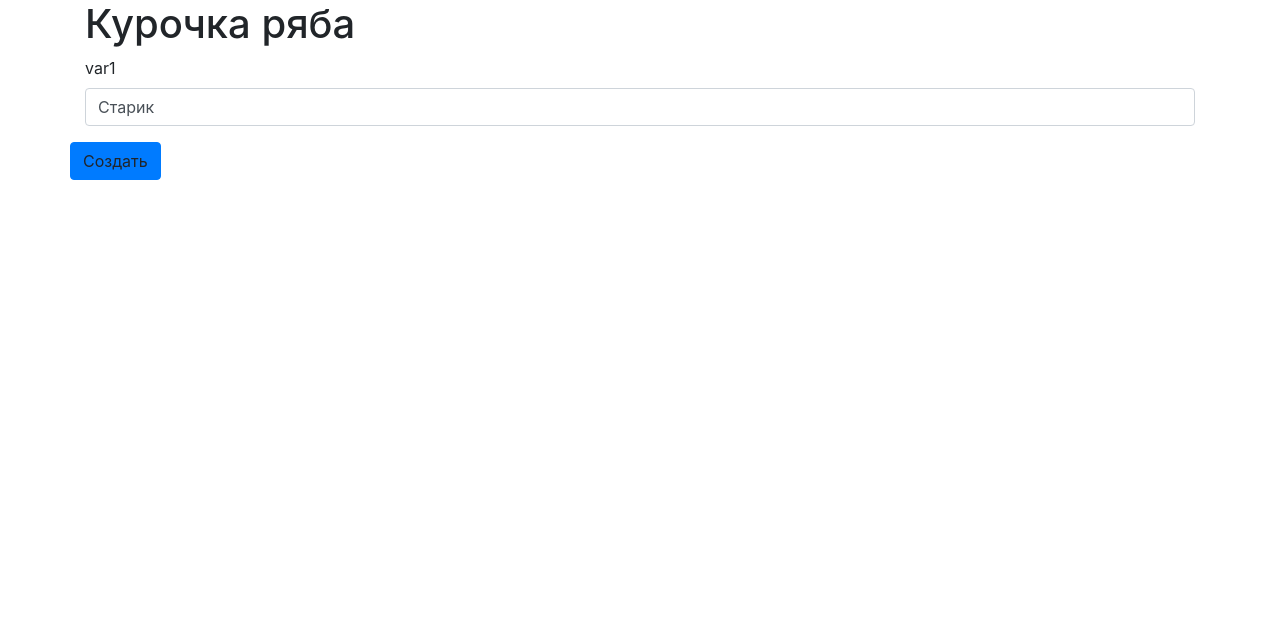
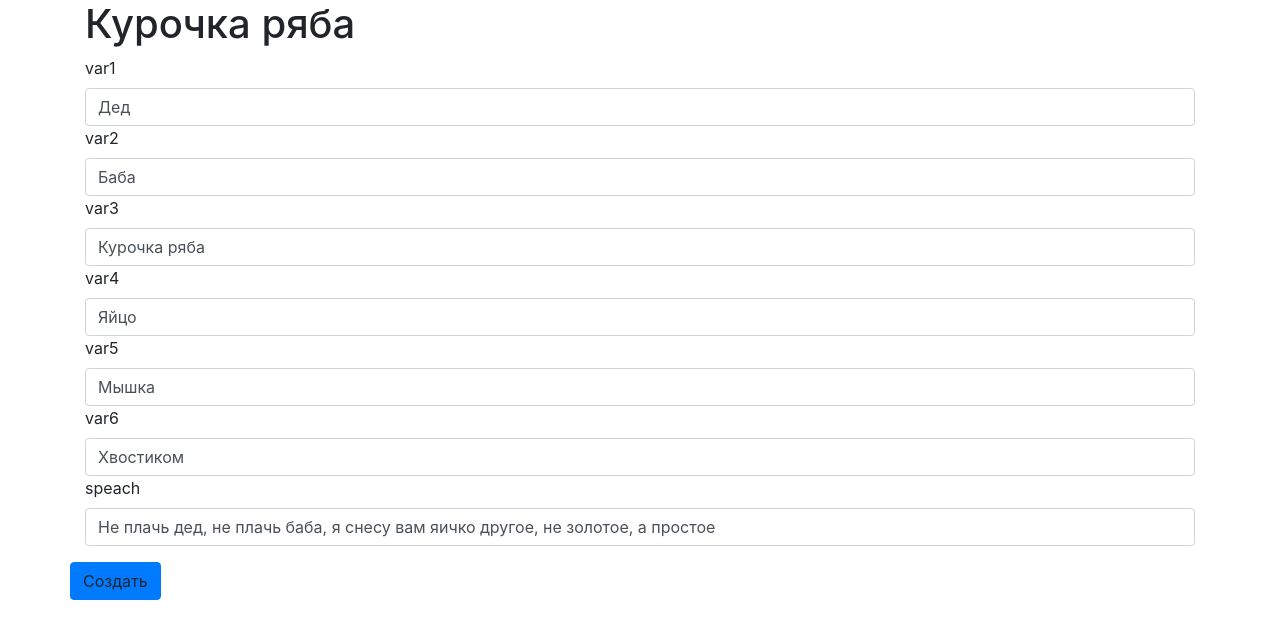
Before and after one commit to IvianskiyA/A5.15, a plain HTML site: page index.html in a window 1280 px wide. Drawn offline with Linux system fonts and the light colour scheme.

Commit message:
Update index.html

```diff
--- a/index.html
+++ b/index.html
@@ -18,9 +18,20 @@
 
         <div class="form-group">
           <label for="var1">var1</label>
-          <input type="text" class="form-control" name="var1" placeholder="Старик" value="Старик">
+          <input type="text" class="form-control" name="var1" placeholder="Дед" value="Дед">
+          <label for="var2">var2</label>
+          <input type="text" class="form-control" name="var2" placeholder="Баба" value="Баба">
+          <label for="var3">var3</label>
+          <input type="text" class="form-control" name="var3" placeholder="Курочка ряба" value="Курочка ряба">
+          <label for="var4">var4</label>
+          <input type="text" class="form-control" name="var4" placeholder="Яйцо" value="Яйцо">
+          <label for="var5">var5</label>
+          <input type="text" class="form-control" name="var5" placeholder="Мышка" value="Мышка">
+           <label for="var6">var6</label>
+          <input type="text" class="form-control" name="var6" placeholder="Хвостиком" value="Хвостиком">
+          <label for="speach">speach</label>
+          <input type="text" class="form-control" name="speach" placeholder="Не плачь дед, не плачь баба, Я снесу вам яичко другое, не золотое, а простое" value="Не плачь дед, не плачь баба, я снесу вам яичко другое, не золотое, а простое">
         </div>
-
       </form>
 
       <div class="row">
```
